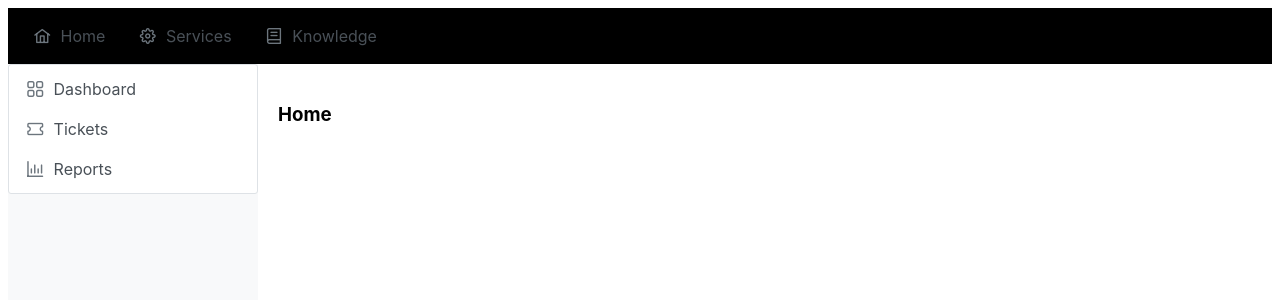
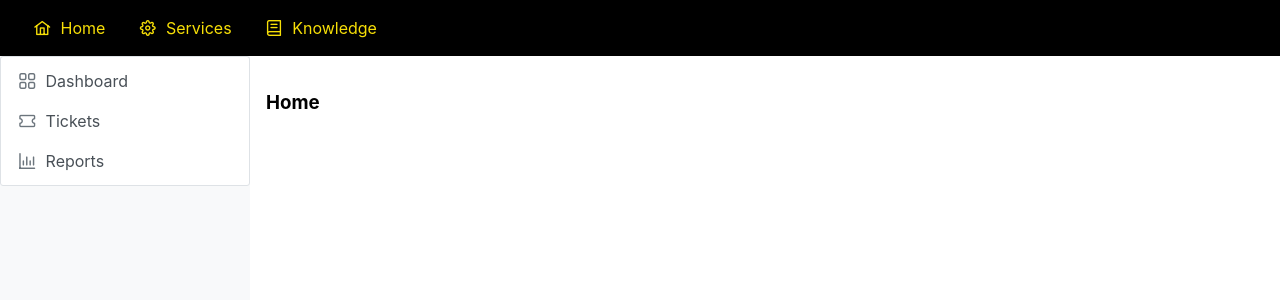
Before and after one commit to johnfabian/snow-poc-vue, a Vue app: page / in a window 1280 px wide. Shown: the top 300 px of the page. Built offline with nearby package versions, Linux system fonts and the light colour scheme.

Commit message:
added styles

```diff
--- a/src/App.vue
+++ b/src/App.vue
@@ -14,13 +14,11 @@
   </div>
 </template>
 
-
-
 <script setup lang="ts">
 import { ref } from 'vue'
 import Menubar from 'primevue/menubar'
 import Menu from 'primevue/menu'
-import router from './router';
+import router from './router'
 
 const topMenuItems = ref([
   {
@@ -59,15 +57,37 @@ const sideMenuItems = ref([
 ])
 </script>
 
-<style scoped>
+<style>
 body {
+  margin: 0;
   padding: 0;
-  margin: 0;
 }
+
 .layout-wrapper {
   display: flex;
   flex-direction: column;
-  height: 100vh;
+  min-height: 100vh;
+}
+
+.steelers-header {
+  background-color: #000000;
+}
+
+.steelers-header .p-menubar {
+  background-color: #000000;
+  border: none;
+  border-radius: 0;
+  padding: 0.5rem 1rem;
+}
+
+.steelers-header .p-menubar .p-menuitem-link,
+.steelers-header .p-menubar .p-menuitem-link .p-menuitem-text,
+.steelers-header .p-menubar .p-menuitem-link .p-menuitem-icon {
+  color: #f7df07 !important;
+}
+
+.steelers-header .p-menubar .p-menuitem-link:not(.p-disabled):hover {
+  background-color: rgba(255, 182, 18, 0.1);
 }
 
 .layout-content {
@@ -80,35 +100,22 @@ aside {
   background-color: #f8f9fa;
 }
 
+.steelers-sidebar.p-menu {
+  width: 100%;
+  border: none;
+  background-color: #f8f9fa;
+}
+
+.steelers-sidebar.p-menu .p-menuitem-link {
+  padding: 0.75rem 1rem;
+}
+
+.steelers-sidebar.p-menu .p-menuitem-link:not(.p-disabled):hover {
+  background-color: #e9ecef;
+}
+
 main {
   flex-grow: 1;
-  padding: 20px;
-}
-
-/* Steelers-themed styles */
-.steelers-header {
-  color: #FFB612;
-  background-color: #000000; /* Black background */
-}
-
-.steelers-header .p-menubar {
-  background-color: #000000; /* Ensure menubar background is also black */
-  border: none;
-  border-radius: 0;
-}
-
-.steelers-header .p-menubar .p-menuitem-link .p-menuitem-text,
-.steelers-header .p-menubar .p-menuitem-link .p-menuitem-icon {
-  color: #FFB612; /* Yellow text and icons */
-}
-
-.steelers-header .p-menubar .p-menuitem-link:not(.p-disabled):hover {
-  background-color: #333333; /* Darker background on hover */
-}
-
-.steelers-header .p-menubar .p-menuitem-link:focus {
-  box-shadow: 0 0 0 0.2rem rgba(255, 182, 18, 0.4); /* Yellow focus ring */
+  padding: 1rem;
 }
 </style>
-
-<
```
